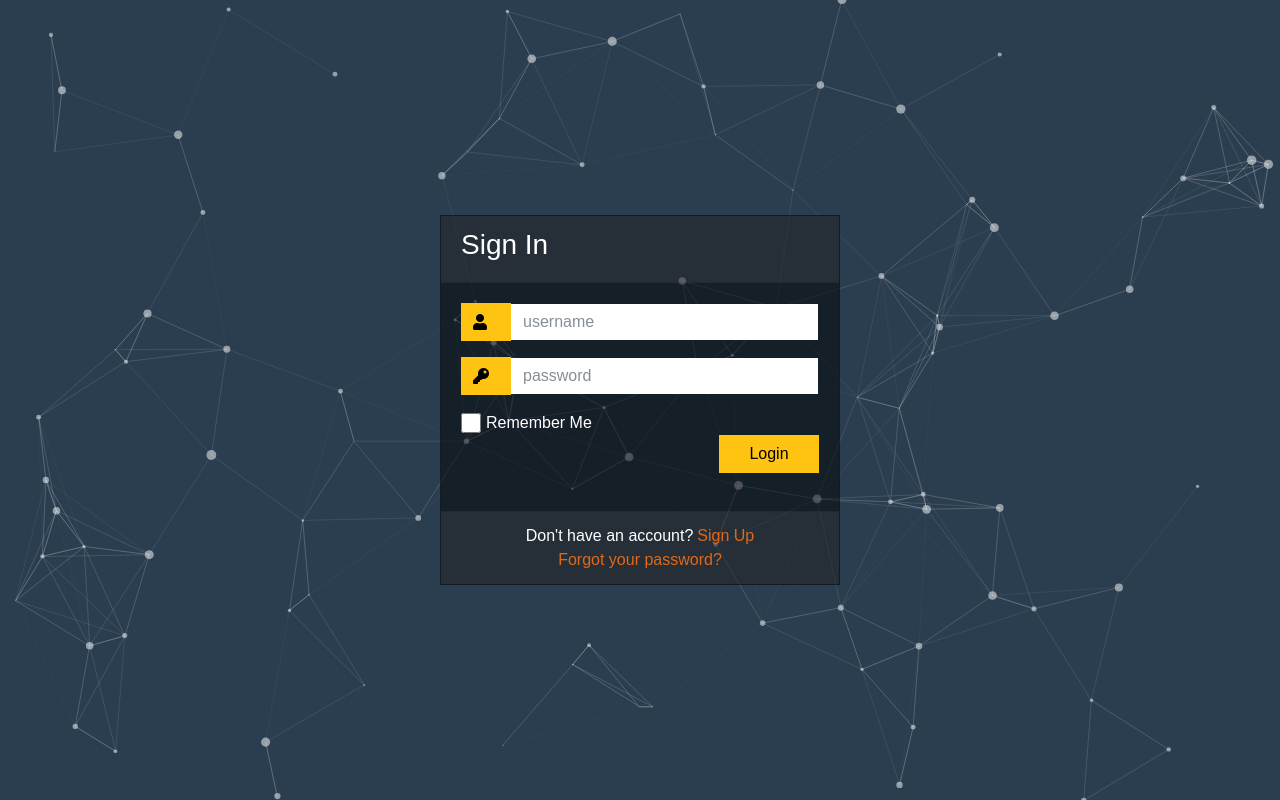
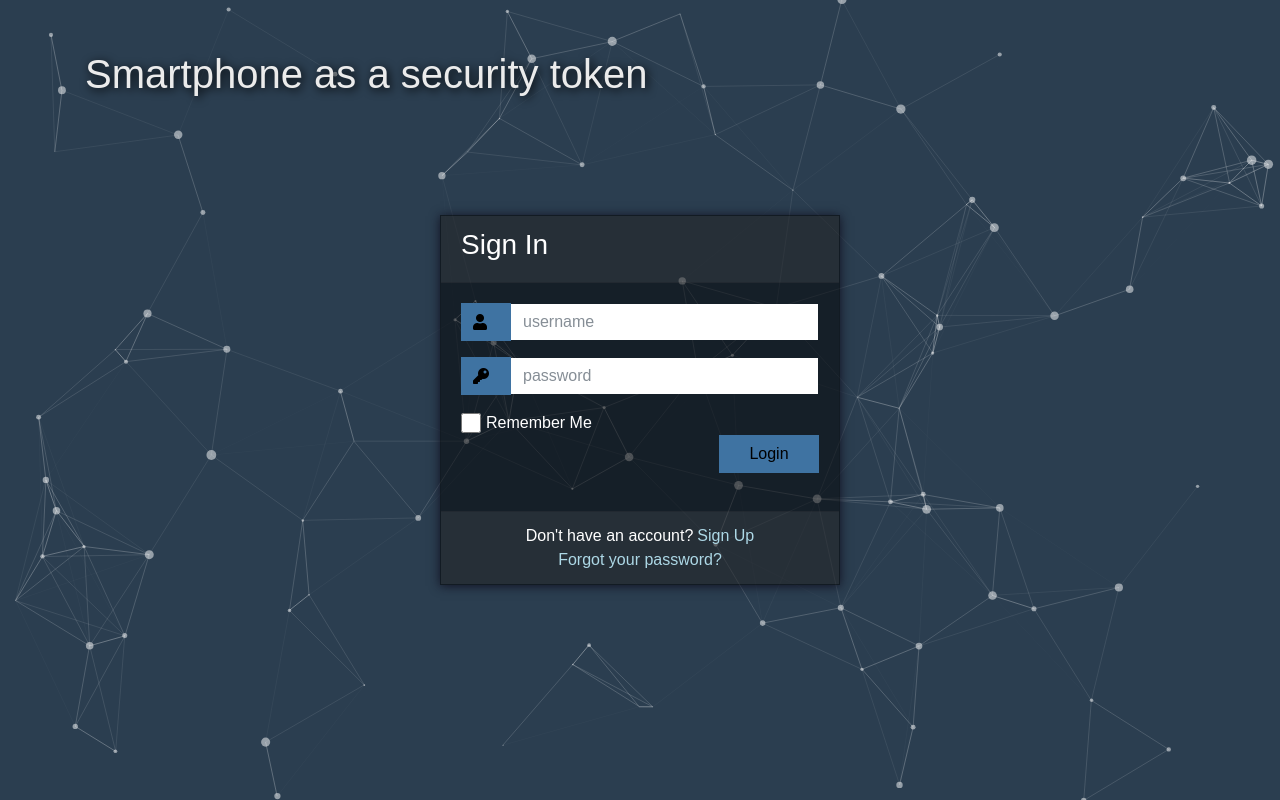
Before and after one commit to MangaD/SIRS-Project, a PHP site: page / in a window 1280 px wide. Run offline with PHP 8.4, Linux system fonts and the light colour scheme; some libraries are stand-ins or nearby versions; some web fonts are replaced.

Commit message:
working on server

```diff
--- a/server/css/login.css
+++ b/server/css/login.css
@@ -17,6 +17,16 @@ html,body {
 	font-family: 'Numans', sans-serif;
 }
 
+a, a:hover, a:focus, a:visited {
+	color: lightblue;
+}
+
+h1 {
+	position: fixed;
+	margin-top: 50px;
+	text-shadow: 2px 2px 10px #000;
+}
+
 .container {
 	height: 100%;
 	align-content: center;
@@ -28,6 +38,7 @@ html,body {
 	margin-bottom: auto;
 	width: 400px;
 	background-color: rgba(0,0,0,0.5) !important;
+	box-shadow: 0px 1px 10px #112;
 }
 
 
@@ -37,7 +48,7 @@ html,body {
 
 .input-group-prepend span{
 	width: 50px;
-	background-color: #FFC312;
+	background-color: #3F73a2;
 	color: black;
 	border:0 !important;
 }
@@ -62,7 +73,7 @@ margin-right: 5px;
 
 .login_btn{
 	color: black;
-background-color: #FFC312;
+	background-color: #3F73a2;
 	width: 100px;
 }
 
--- a/server/index.php
+++ b/server/index.php
@@ -34,7 +34,12 @@
 
 		<!-- Template from: https://bootsnipp.com/snippets/vl4R7 -->
 		<div class="container">
+
+			<h1>Smartphone as a security token</h1>
+
+			<div class="container">
 				<div class="d-flex justify-content-center h-100">
+
 					<div class="card">
 						<div class="card-header">
 							<h3>Sign In</h3>
@@ -43,22 +48,28 @@
 							<form>
 								<div class="input-group form-group">
 									<div class="input-group-prepend">
-									<span class="input-group-text"><i class="fas fa-user"></i></span>
+										<span class="input-group-text">
+											<i class="fas fa-user"></i></span>
 									</div>
-								<input type="text" class="form-control" placeholder="username">
+									<input type="text" class="form-control"
+										placeholder="username">
 
 								</div>
 								<div class="input-group form-group">
 									<div class="input-group-prepend">
-									<span class="input-group-text"><i class="fas fa-key"></i></span>
+										<span class="input-group-text">
+											<i class="fas fa-key"></i></span>
 									</div>
-								<input type="password" class="form-control" placeholder="password">
+									<input type="password" class="form-control"
+										placeholder="password">
 								</div>
 								<div class="row align-items-center remember">
 									<input type="checkbox">Remember Me
 								</div>
 								<div class="form-group">
-								<input type="submit" value="Login" class="btn float-right login_btn" onclick="sendMessage('login');">
+									<input type="submit" value="Login"
+										class="btn float-right login_btn"
+										onclick="sendMessage('login');">
 								</div>
 							</form>
 						</div>
@@ -71,6 +82,9 @@
 							</div>
 						</div>
 					</div>
+
+				</div>
+
 			</div>
 		</div>
 
@@ -91,7 +105,7 @@
 		<script src="js/particles.min.js"></script>
 		<script>
 			particlesJS.load('particles-js', 'js/particles.json', function() {
-				console.log('callback - particles.js config loaded');
+				//console.log('callback - particles.js config loaded');
 			});
 		</script>
 	</body>
```
Lines whose indentation alone changed are shown as unchanged.
